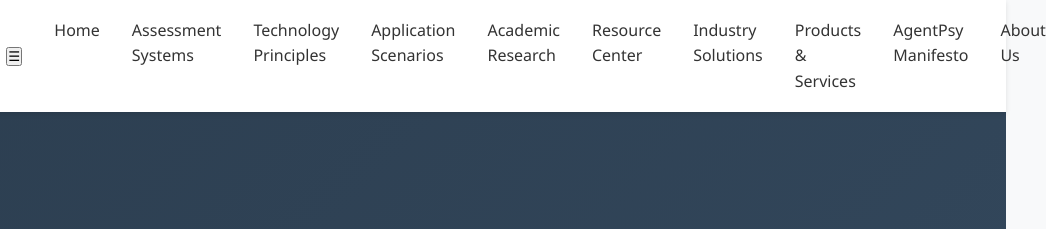
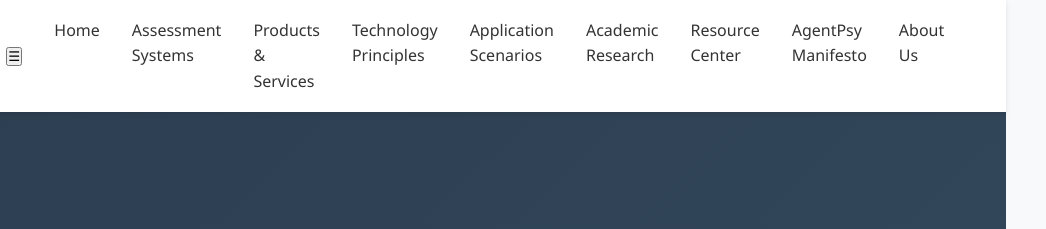
Before and after one commit to ptreezh/AgentPsy, a plain HTML site: page industries/index.html in a window 1280 px wide. Shown: the top 229 px of the page, 274-1320 px from the left, 1046 px wide, since content can reach past the window. Drawn offline with Linux system fonts and the light colour scheme.

Commit message:
\"Fix navigation menu structure - move Products & Services to top-level menu item\"

```diff
--- a/industries/index.html
+++ b/industries/index.html
@@ -30,15 +30,13 @@
                             <a href="../assessment/cognitive-trap.html">Cognitive Trap</a>
                             <hr>
                             <a href="index.html">Industry Solutions</a>
-                            <a href="../products/index.html">Products & Services</a>
                         </div>
                     </li>
+                    <li><a href="../products/index.html">Products & Services</a></li>
                     <li><a href="../technology/index.html">Technology Principles</a></li>
                     <li><a href="../applications/index.html">Application Scenarios</a></li>
                     <li><a href="../research/index.html">Academic Research</a></li>
                     <li><a href="../resources/index.html">Resource Center</a></li>
-                    <li><a href="index.html" class="active">Industry Solutions</a></li>
-                    <li><a href="../products/index.html">Products & Services</a></li>
                     <li><a href="../silicon_wisdom_manifesto_en.html">AgentPsy Manifesto</a></li>
                     <li><a href="../about/index.html">About Us</a></li>
                 </ul>
```
Also changed, not shown: assessment/index.html (+1 -1 lines), index.html (+1 -1 lines), products/index.html (+1 -3 lines), resources/index.html (+1 -1 lines).
